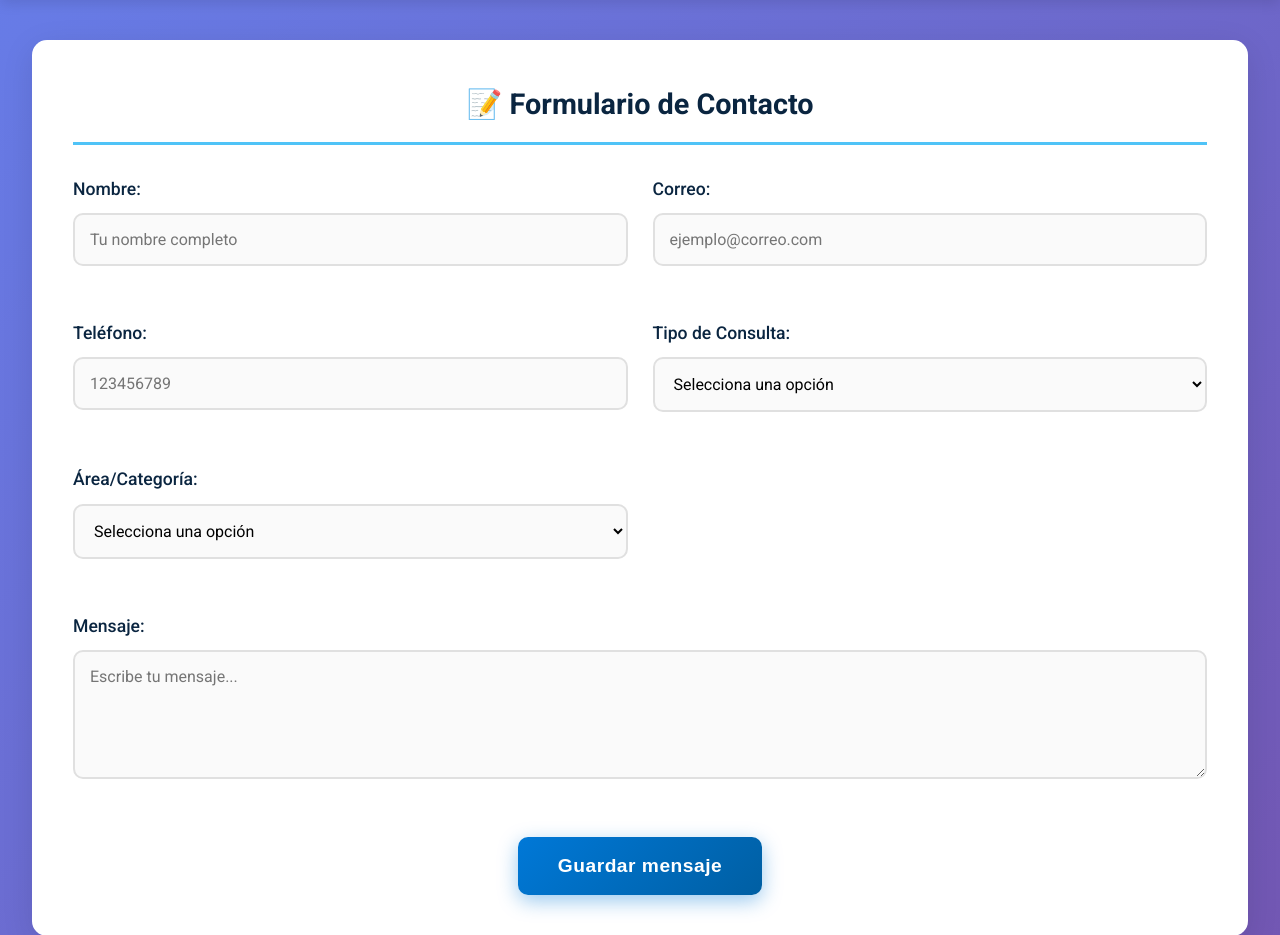
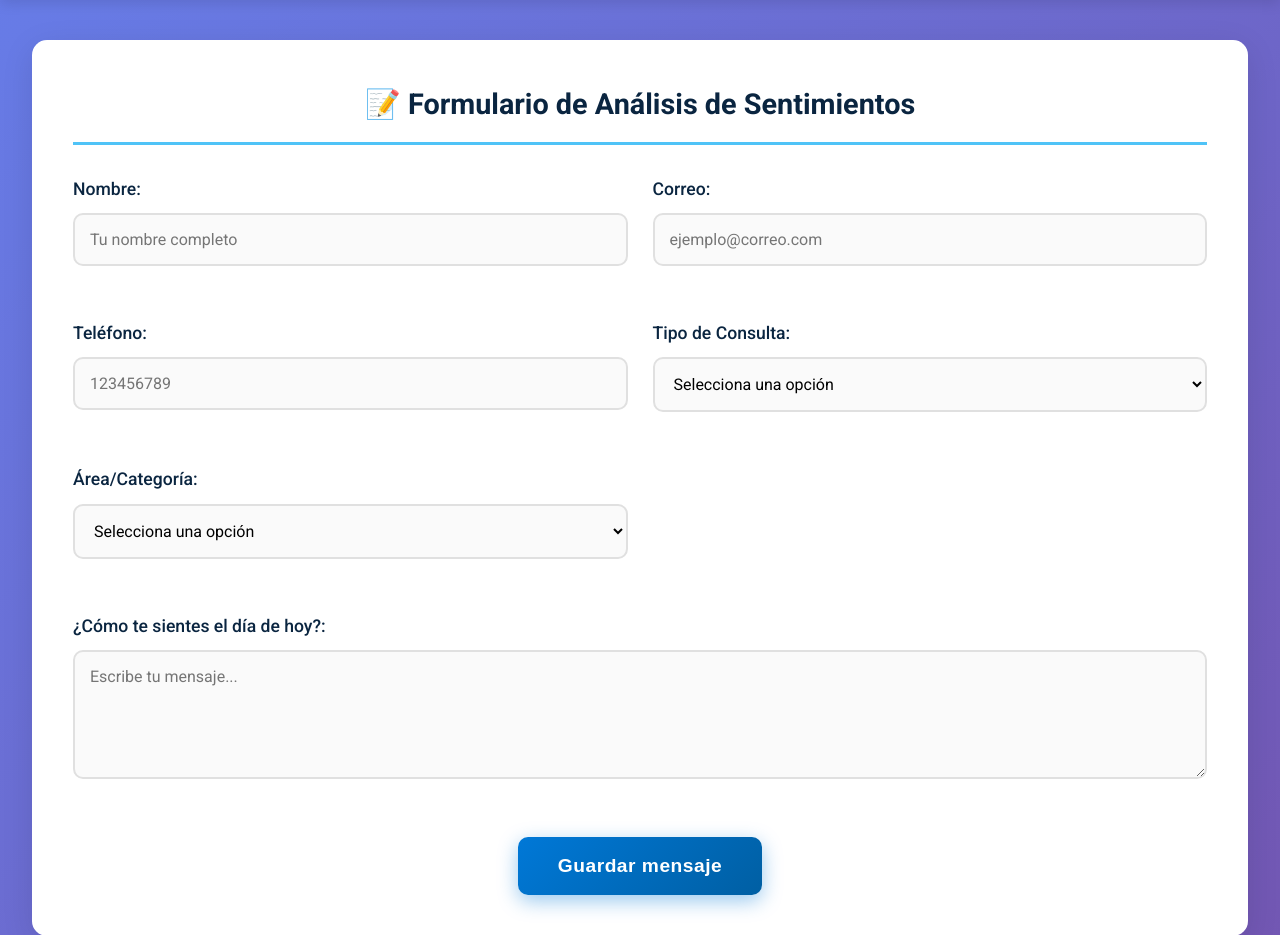
Before and after one commit to camila-cloud-wei/taller-docker-web, a PHP site: page / in a window 1280 px wide. Shown: the part 135-1070 px from the top of the page. Run offline with PHP 8.4, Linux system fonts and the light colour scheme; data that the repository does not hold is empty.

Commit message:
Analisis de sentimientos con emojis

```diff
--- a/app/db.php
+++ b/app/db.php
@@ -5,9 +5,8 @@ $username = 'appuser';
 $password = 'app123';
 
 try {
-    $conn = new PDO("mysql:host=$host;dbname=$dbname;charset=utf8", $username, $password);
+    $conn = new PDO("mysql:host=$host;dbname=$dbname;charset=utf8mb4", $username, $password);
     $conn->setAttribute(PDO::ATTR_ERRMODE, PDO::ERRMODE_EXCEPTION);
-
     // Verificar si la tabla existe
     $tableExists = $conn->query("SHOW TABLES LIKE 'mensajes'")->rowCount() > 0;
 
--- a/app/index.php
+++ b/app/index.php
@@ -3,30 +3,30 @@ include 'db.php';
 
 $message = "";
 
-if ($_SERVER["REQUEST_METHOD"] == "POST") {
-    $nombre = htmlspecialchars($_POST['nombre']);
-    $correo = htmlspecialchars($_POST['correo']);
-    $telefono = htmlspecialchars($_POST['telefono']);
-    $tipo_consulta = htmlspecialchars($_POST['tipo_consulta']);
-    $categoria = htmlspecialchars($_POST['categoria']);
-    $mensaje = htmlspecialchars($_POST['mensaje']);
+// if ($_SERVER["REQUEST_METHOD"] == "POST") {
+//     $nombre = htmlspecialchars($_POST['nombre']);
+//     $correo = htmlspecialchars($_POST['correo']);
+//     $telefono = htmlspecialchars($_POST['telefono']);
+//     $tipo_consulta = htmlspecialchars($_POST['tipo_consulta']);
+//     $categoria = htmlspecialchars($_POST['categoria']);
+//     $mensaje = htmlspecialchars($_POST['mensaje']);
 
-    if (!empty($nombre) && !empty($correo) && !empty($telefono) && !empty($tipo_consulta) && !empty($categoria) && !empty($mensaje)) {
-        try {
-            $sql = "INSERT INTO mensajes (nombre, correo, telefono, tipo_consulta, categoria, mensaje) VALUES (?, ?, ?, ?, ?, ?)";
-            $stmt = $conn->prepare($sql);
-            $stmt->execute([$nombre, $correo, $telefono, $tipo_consulta, $categoria, $mensaje]);
-            $message = "<div class='alert success'>✅ Mensaje guardado correctamente.</div>";
-        } catch (PDOException $e) {
-            $message = "<div class='alert error'>❌ Error al guardar el mensaje: " . $e->getMessage() . "</div>";
-        }
-    } else {
-        $message = "<div class='alert warning'>⚠️ Por favor, completa todos los campos.</div>";
-    }
-}
+//     if (!empty($nombre) && !empty($correo) && !empty($telefono) && !empty($tipo_consulta) && !empty($categoria) && !empty($mensaje)) {
+//         try {
+//             $sql = "INSERT INTO mensajes (nombre, correo, telefono, tipo_consulta, categoria, mensaje) VALUES (?, ?, ?, ?, ?, ?)";
+//             $stmt = $conn->prepare($sql);
+//             $stmt->execute([$nombre, $correo, $telefono, $tipo_consulta, $categoria, $mensaje]);
+//             $message = "<div class='alert success'>✅ Mensaje guardado correctamente.</div>";
+//         } catch (PDOException $e) {
+//             $message = "<div class='alert error'>❌ Error al guardar el mensaje: " . $e->getMessage() . "</div>";
+//         }
+//     } else {
+//         $message = "<div class='alert warning'>⚠️ Por favor, completa todos los campos.</div>";
+//     }
+// }
 
-$stmt = $conn->query("SELECT * FROM mensajes ORDER BY fecha DESC");
-$mensajes = $stmt->fetchAll(PDO::FETCH_ASSOC);
+// $stmt = $conn->query("SELECT * FROM mensajes ORDER BY fecha DESC");
+// $mensajes = $stmt->fetchAll(PDO::FETCH_ASSOC);
 
 // Sentiment Analysis function
 function analyzeSentiment($text) {
@@ -82,8 +82,8 @@ if ($_SERVER["REQUEST_METHOD"] == "POST") {
 }
 
 // Update database query to include sentiment data
-// $stmt = $conn->query("SELECT *, COALESCE(sentiment_data, '{}') as sentiment_data FROM mensajes ORDER BY fecha DESC");
-// $mensajes = $stmt->fetchAll(PDO::FETCH_ASSOC);
+$stmt = $conn->query("SELECT *, COALESCE(sentiment_data, '{}') as sentiment_data FROM mensajes ORDER BY fecha DESC");
+$mensajes = $stmt->fetchAll(PDO::FETCH_ASSOC);
 ?>
 
 <!DOCTYPE html>
@@ -212,7 +212,7 @@ document.addEventListener('DOMContentLoaded', function() {
 
 <main>
     <section class='form-section full-width'>
-        <h3>📝 Formulario de Contacto</h3>
+        <h3>📝 Formulario de Análisis de Sentimientos</h3>
         <?= $message ?>
         <form method='POST' onsubmit='return validarFormulario();'>
             <div class="form-grid">
@@ -259,7 +259,7 @@ document.addEventListener('DOMContentLoaded', function() {
                 </div>
 
                 <div class="form-group full-width">
-                    <label for='mensaje'>Mensaje:</label>
+                    <label for='mensaje'>¿Cómo te sientes el día de hoy?:</label>
                     <textarea name='mensaje' id='mensaje' rows='5' placeholder='Escribe tu mensaje...' required></textarea>
                     <span class="error-message" id="mensajeError"></span>
                 </div>
--- a/initdb/01_schema.sql
+++ b/initdb/01_schema.sql
@@ -6,6 +6,6 @@ CREATE TABLE IF NOT EXISTS mensajes (
     tipo_consulta VARCHAR(50) NOT NULL,
     area TEXT,
     mensaje TEXT NOT NULL,
-        sentiment_data JSON NULL,
+    sentiment_data JSON NULL ,
     fecha TIMESTAMP DEFAULT CURRENT_TIMESTAMP
-);
+) CHARACTER SET utf8mb4 COLLATE utf8mb4_unicode_ci;
```
Lines whose indentation alone changed are shown as unchanged.
